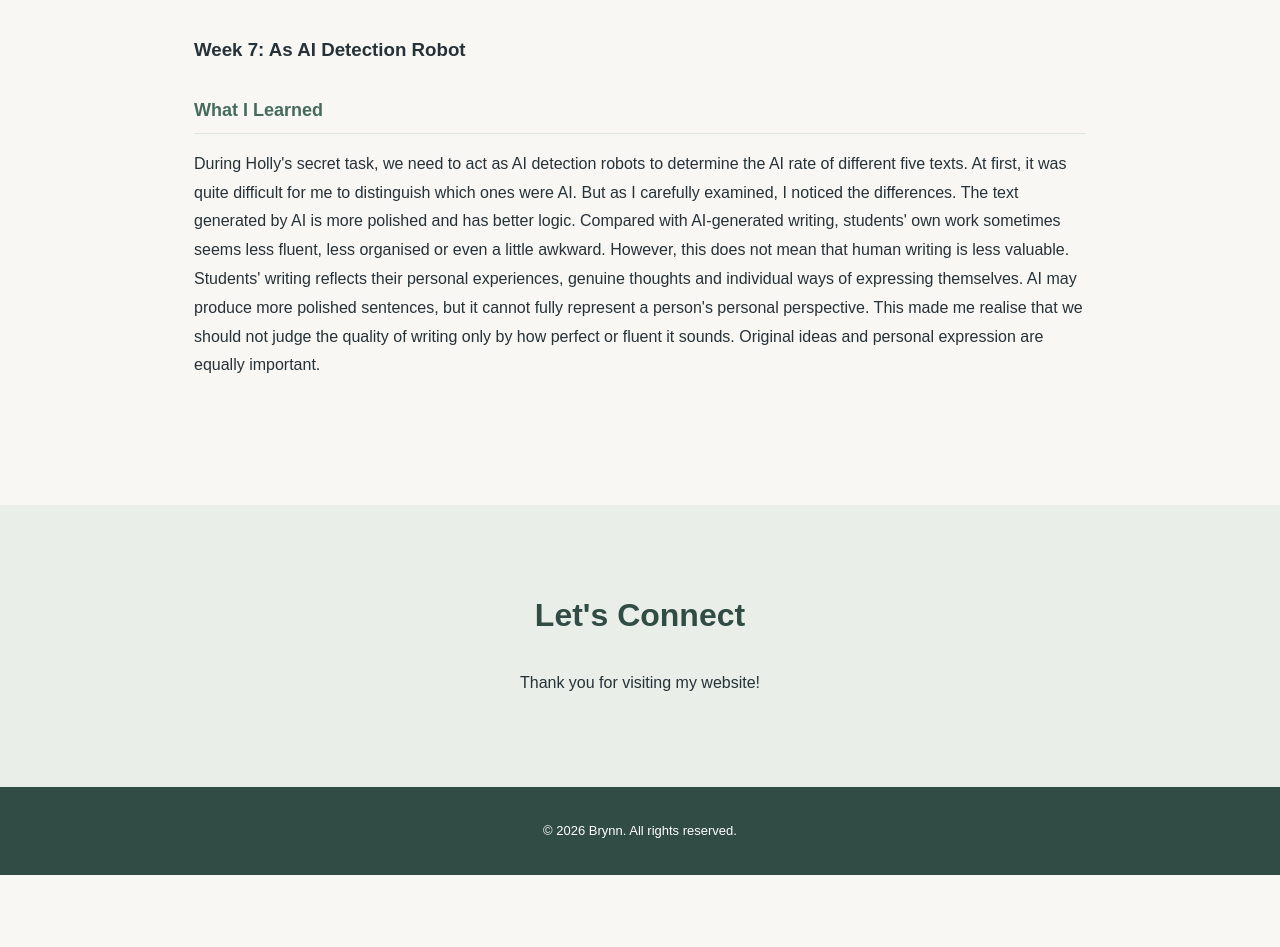
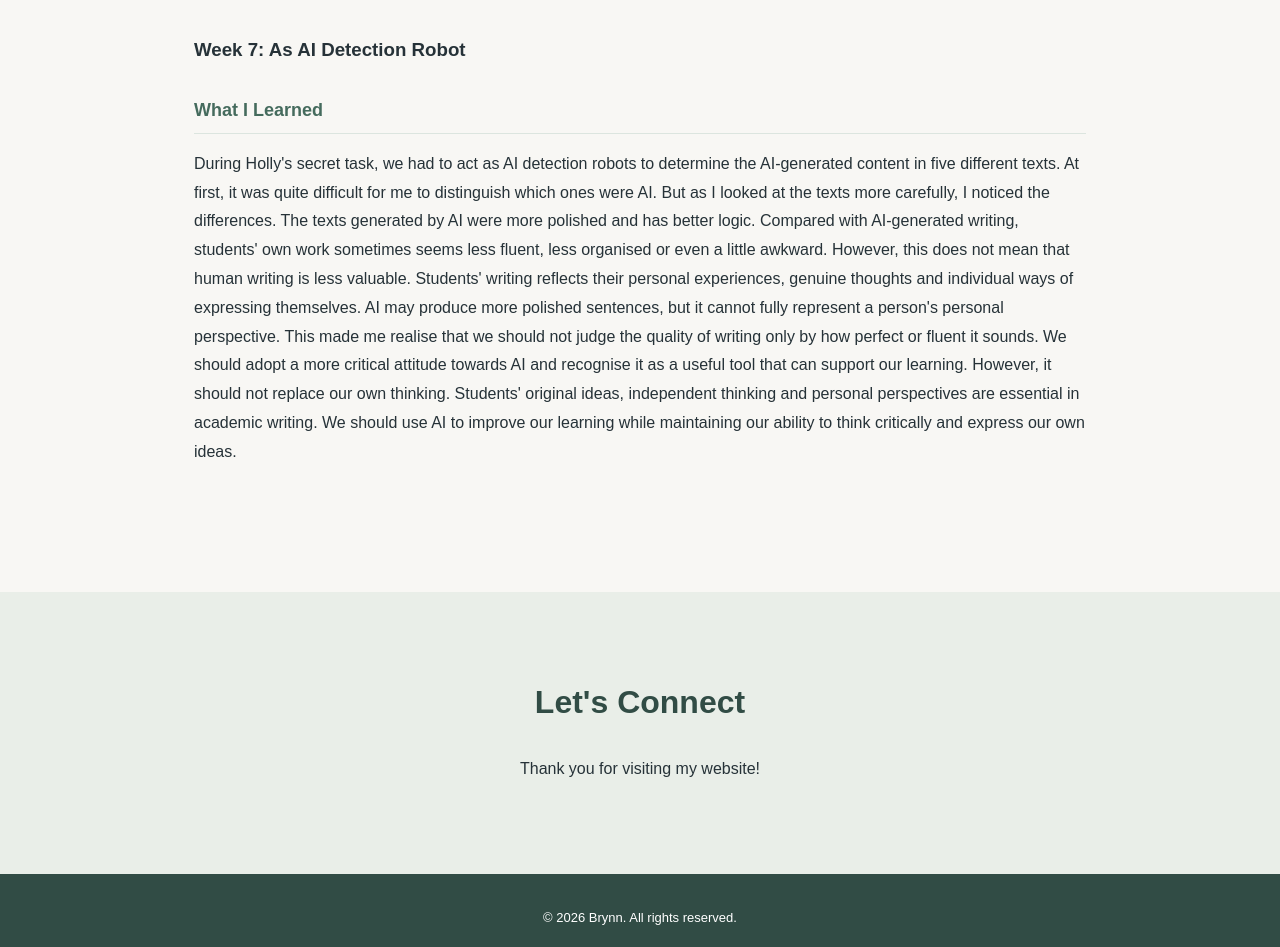
Before and after one commit to Brynn233/COMM5780, a plain HTML site: page index.html in a window 1280 px wide. Shown: the part 7549-8496 px from the top of the page. Before the commit the page ends 8424 px from the top, so only its background shows below. Drawn offline with Linux system fonts and the light colour scheme.

Commit message:
Update index.html

```diff
--- a/index.html
+++ b/index.html
@@ -186,9 +186,10 @@ By exploring my advertising profile, I realised that algorithms categorise me in
     <h3>Week 7: As AI Detection Robot</h3>
       <h4>What I Learned</h4>
     <p>
-    During Holly's secret task, we need to act as AI detection robots to determine the AI rate of different five texts.
-        At first, it was quite difficult for me to distinguish which ones were AI. But as I carefully examined, I noticed the differences. The text generated by AI is more polished and has better logic. Compared with AI-generated writing, students' own work sometimes seems less fluent, less organised or even a little awkward. However, this does not mean that human writing is less valuable. Students' writing reflects their personal experiences, genuine thoughts and individual ways of expressing themselves. AI may produce more polished sentences, but it cannot fully represent a person's personal perspective.
-        This made me realise that we should not judge the quality of writing only by how perfect or fluent it sounds. Original ideas and personal expression are equally important.
+    During Holly's secret task, we had to act as AI detection robots to determine the AI-generated content in five different texts.
+        At first, it was quite difficult for me to distinguish which ones were AI. But as I looked at the texts more carefully, I noticed the differences. The texts generated by AI were more polished and has better logic. Compared with AI-generated writing, students' own work sometimes seems less fluent, less organised or even a little awkward. However, this does not mean that human writing is less valuable. Students' writing reflects their personal experiences, genuine thoughts and individual ways of expressing themselves. AI may produce more polished sentences, but it cannot fully represent a person's personal perspective.
+        This made me realise that we should not judge the quality of writing only by how perfect or fluent it sounds.
+        We should adopt a more critical attitude towards AI and recognise it as a useful tool that can support our learning. However, it should not replace our own thinking. Students' original ideas, independent thinking and personal perspectives are essential in academic writing. We should use AI to improve our learning while maintaining our ability to think critically and express our own ideas.
     </p>
 
 
```
